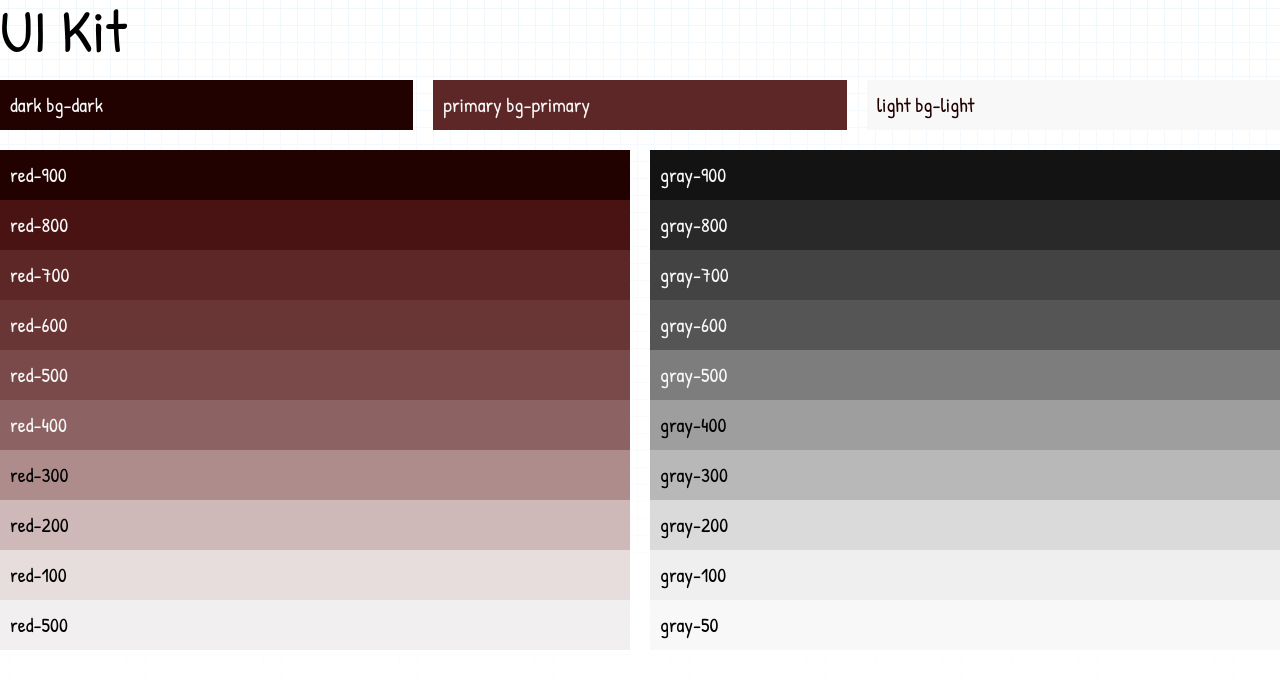
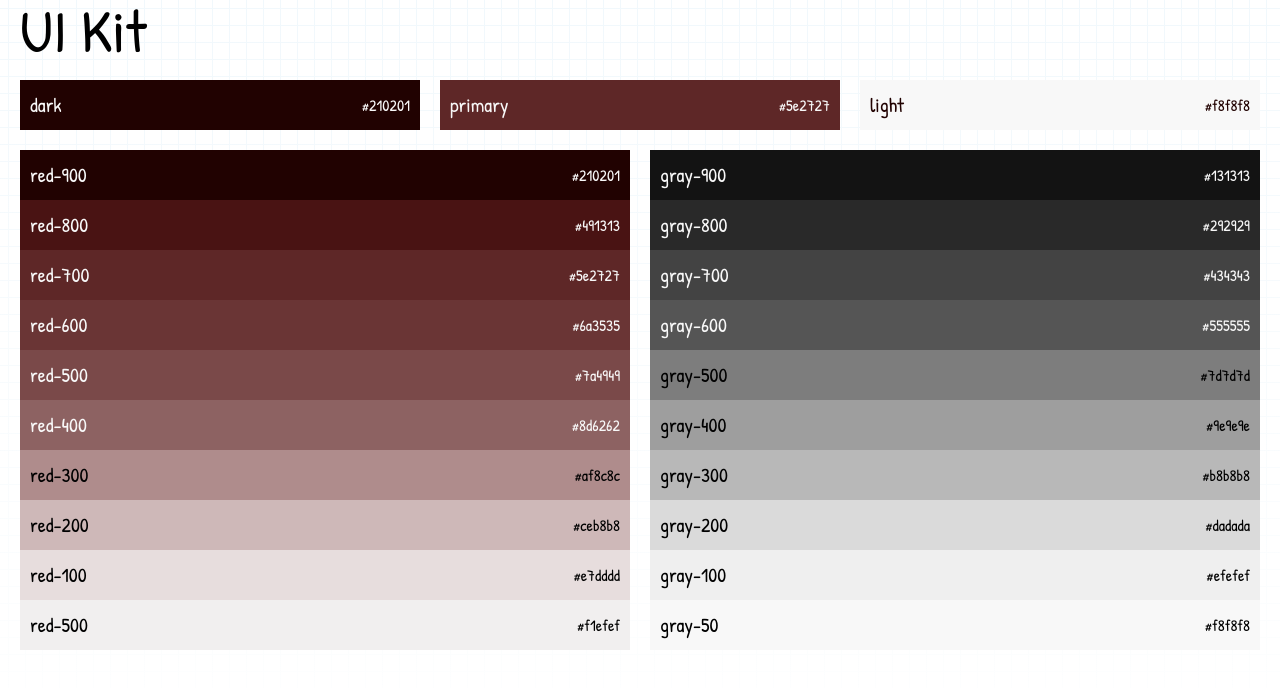
Before and after one commit to ngblaylock/scoresheet, a SvelteKit app: page /uikit in a window 1280 px wide. Shown: the top 688 px of the page. Built offline with nearby package versions, Linux system fonts and the light colour scheme.

Commit message:
UI Kit updates, WAVE

```diff
--- a/src/app.html
+++ b/src/app.html
@@ -18,7 +18,9 @@
 			href="https://fonts.googleapis.com/css2?family=Patrick+Hand&display=swap"
 			rel="stylesheet"
 		/>
+		<title>Scoresheet</title>
 		<!-- TODO: Add in service worker and improve manifest -->
+		<!-- TODO: Improve 404 page -->
 		%sveltekit.head%
 	</head>
 	<body>
--- a/src/lib/NavBar.svelte
+++ b/src/lib/NavBar.svelte
@@ -63,7 +63,7 @@
 	});
 </script>
 
-<div class="flex items-center justify-between border-b-2 border-red-100 p-1">
+<nav class="flex items-center justify-between border-b-2 border-red-100 p-1">
 	<IconButton icon="chevron-left" alt="Previous Page" on:click={goBack} />
 	<div>Scoresheet</div>
 	<div class="relative">
@@ -92,4 +92,4 @@
 			</div>
 		{/if}
 	</div>
-</div>
+</nav>
--- a/src/routes/+page.svelte
+++ b/src/routes/+page.svelte
@@ -1,5 +1,4 @@
 <script lang="ts">
-	import Button from '$lib/Button.svelte';
 	import { goto } from '$app/navigation';
 	import { onMount } from 'svelte';
 	import { Body } from 'svelte-body';
@@ -13,12 +12,14 @@
 
 <Body class="bg-dark" />
 
-<img src="/logo.svg" alt="" class="max-w-[100px] mx-auto mt-24 mb-4" />
+<main>
+	<img src="/logo.svg" alt="" class="max-w-[100px] mx-auto mt-24 mb-4" />
 
-<h1 class="text-4xl text-light text-center">Scoresheet</h1>
-<img src="/underline.svg" alt="" class="max-w-[300px] mx-auto mt-2" />
+	<h1 class="text-4xl text-light text-center">Scoresheet</h1>
+	<img src="/underline.svg" alt="" class="max-w-[300px] mx-auto mt-2" />
 
-<div class="loader" />
+	<div class="loader" />
+</main>
 
 <style lang="scss">
 	.loader {
--- a/src/routes/game/+layout.svelte
+++ b/src/routes/game/+layout.svelte
@@ -3,6 +3,6 @@
 </script>
 
 <NavBar />
-<div class="w-full max-w-lg mx-auto px-4 h-full flex flex-col">
+<main class="w-full max-w-lg mx-auto px-4 h-full flex flex-col">
 	<slot />
-</div>
+</main>
--- a/src/routes/setup/+page.svelte
+++ b/src/routes/setup/+page.svelte
@@ -69,7 +69,7 @@
 	});
 </script>
 
-<div class="w-full max-w-lg mx-auto px-4 h-full flex flex-col mt-6">
+<main class="w-full max-w-lg mx-auto px-4 h-full flex flex-col mt-6">
 
 	<Title>Players</Title>
 	<div>
@@ -113,4 +113,4 @@
 		</span>
 		Start Game</Button
 	>
-</div>
+</main>
--- a/src/routes/uikit/+page.svelte
+++ b/src/routes/uikit/+page.svelte
@@ -1,4 +1,10 @@
 <script lang="ts">
+	import { browser } from '$app/environment';
+	import { onMount } from 'svelte';
+
+	// import * as tw from '../../../tailwind.config.cjs';
+	// console.log(tw);
+
 	let theme = [
 		{ color: 'dark', background: 'bg-dark', text: 'text-light' },
 		{ color: 'primary', background: 'bg-primary', text: 'text-light' },
@@ -21,36 +27,51 @@
 		{ color: 'gray-800', background: 'bg-gray-800', text: 'text-light' },
 		{ color: 'gray-700', background: 'bg-gray-700', text: 'text-light' },
 		{ color: 'gray-600', background: 'bg-gray-600', text: 'text-light' },
-		{ color: 'gray-500', background: 'bg-gray-500',  text: 'text-light' },
+		{ color: 'gray-500', background: 'bg-gray-500' },
 		{ color: 'gray-400', background: 'bg-gray-400' },
 		{ color: 'gray-300', background: 'bg-gray-300' },
 		{ color: 'gray-200', background: 'bg-gray-200' },
 		{ color: 'gray-100', background: 'bg-gray-100' },
 		{ color: 'gray-50', background: 'bg-gray-50' }
 	];
-	const getColor = (hi : string):string => {
-		return hi;
-	}
+
+	const rgb2hex = (rgb:any) => {
+		rgb = rgb.match(/^rgb\((\d+),\s*(\d+),\s*(\d+)\)$/);
+		function hex(x:string) {
+			return ('0' + parseInt(x).toString(16)).slice(-2);
+		}
+		return '#' + hex(rgb[1]) + hex(rgb[2]) + hex(rgb[3]);
+	};
+
+	onMount(() => {
+		if (browser) {
+			let colors = document.querySelectorAll('.set-hex');
+			for (const color of colors) {
+				let bg = rgb2hex(getComputedStyle(color).backgroundColor);
+				color.innerHTML += `<small>${bg}</small>`
+			}
+		}
+	});
 </script>
 
-<div class="container mx-auto">
+<main class="container mx-auto px-4">
 	<h1 class="text-5xl">UI Kit</h1>
 	<div class="grid grid-cols-3 gap-4 mt-4">
 		{#each theme as color}
-			<div class="{color.background} {color.text} p-2">{color.color} {getColor(color.background)}</div>
+			<div class="set-hex flex justify-between items-center {color.background} {color.text} p-2">{color.color}</div>
 		{/each}
 	</div>
 	<div class="grid grid-cols-2 gap-4 mt-4">
 		<div>
 			{#each redTheme as red}
-				<div class="{red.background} {red.text} p-2">{red.color}</div>
+				<div class="set-hex flex justify-between items-center {red.background} {red.text} p-2">{red.color}</div>
 			{/each}
 		</div>
 
 		<div>
 			{#each grayTheme as gray}
-				<div class="{gray.background} {gray.text} p-2">{gray.color}</div>
+				<div class="set-hex flex justify-between items-center {gray.background} {gray.text} p-2">{gray.color}</div>
 			{/each}
 		</div>
 	</div>
-</div>
+</main>
```
